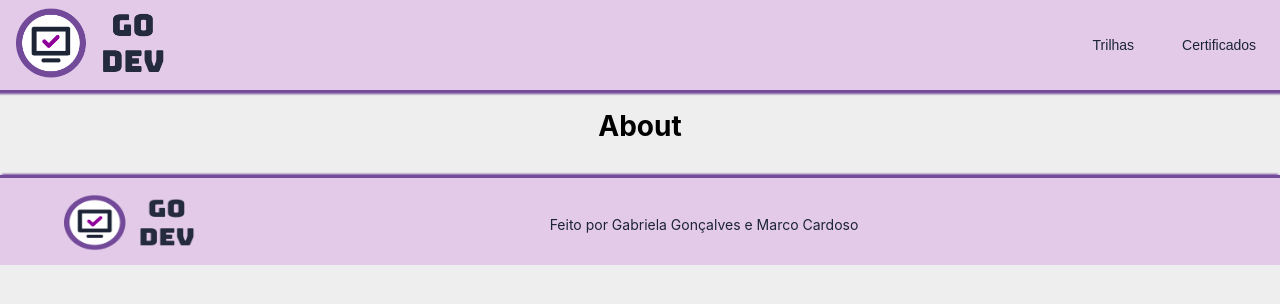
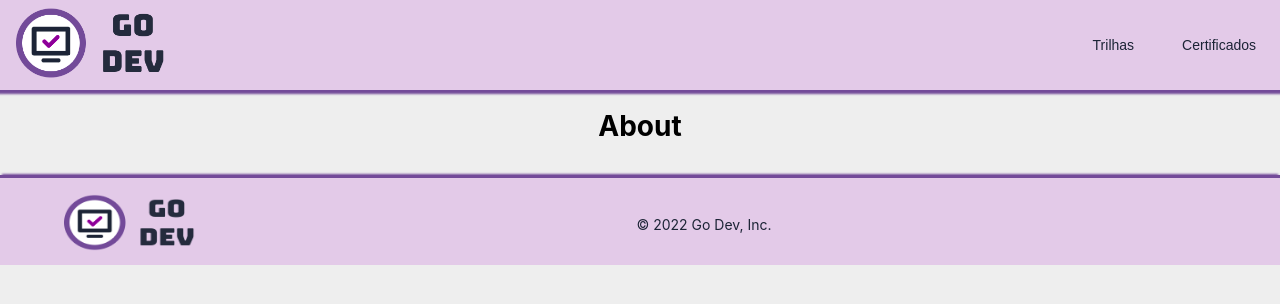
Before and after one commit to gabriela-ogoncalves/go-dev, a React (Create React App) app: page /about in a window 1280 px wide. Shown: the top 304 px of the page. Built offline with nearby package versions, Linux system fonts and the light colour scheme; a web font is replaced by a local one.

Commit message:
update copyright footer text

```diff
--- a/src/components/Footer/Footer.js
+++ b/src/components/Footer/Footer.js
@@ -7,7 +7,7 @@ const Footer = () => {
       <a data-testid="go-dev-logo" href="/">
 			<img src={logo} alt='Logo Go Dev'/>
       </a>
-      <span className="footer__copyright">Feito por Gabriela Gonçalves e Marco Cardoso</span>
+      <span className="footer__copyright">© 2022 Go Dev, Inc.</span>
     </footer>
   );
 };
```
